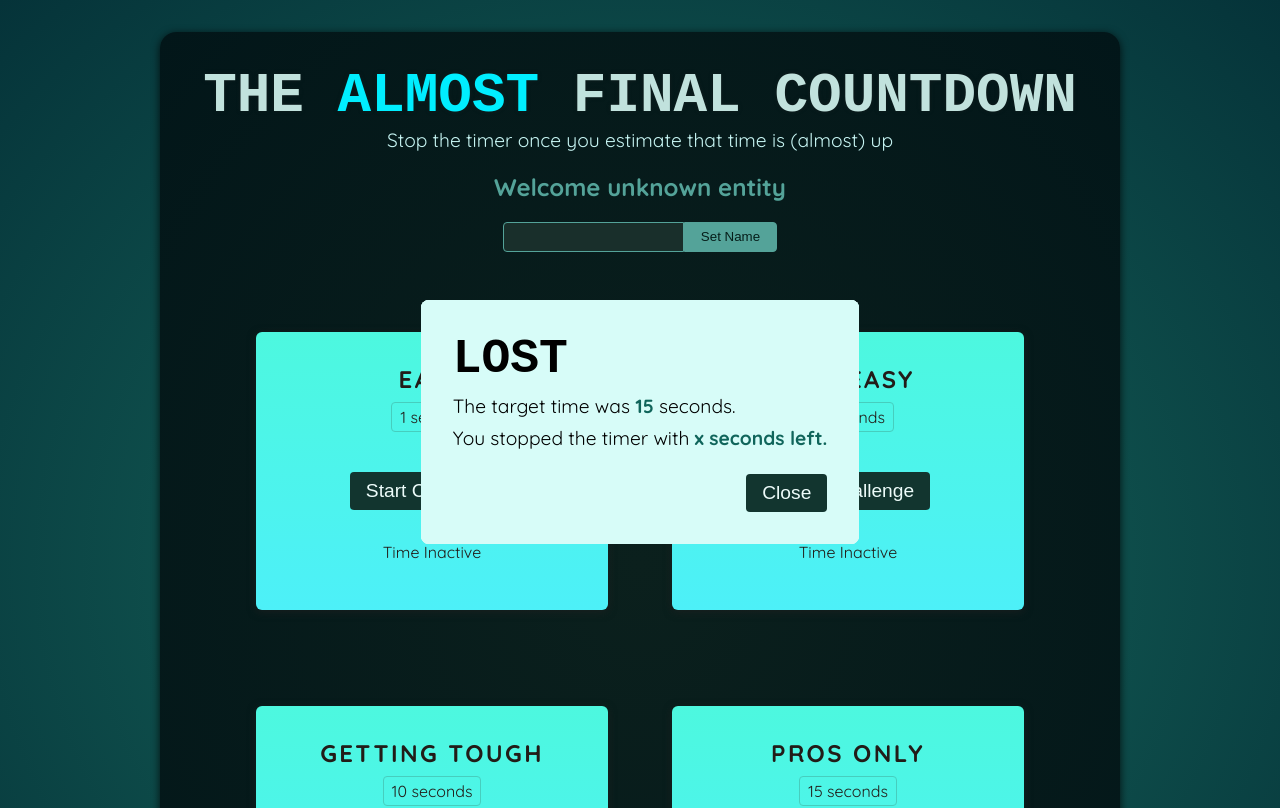
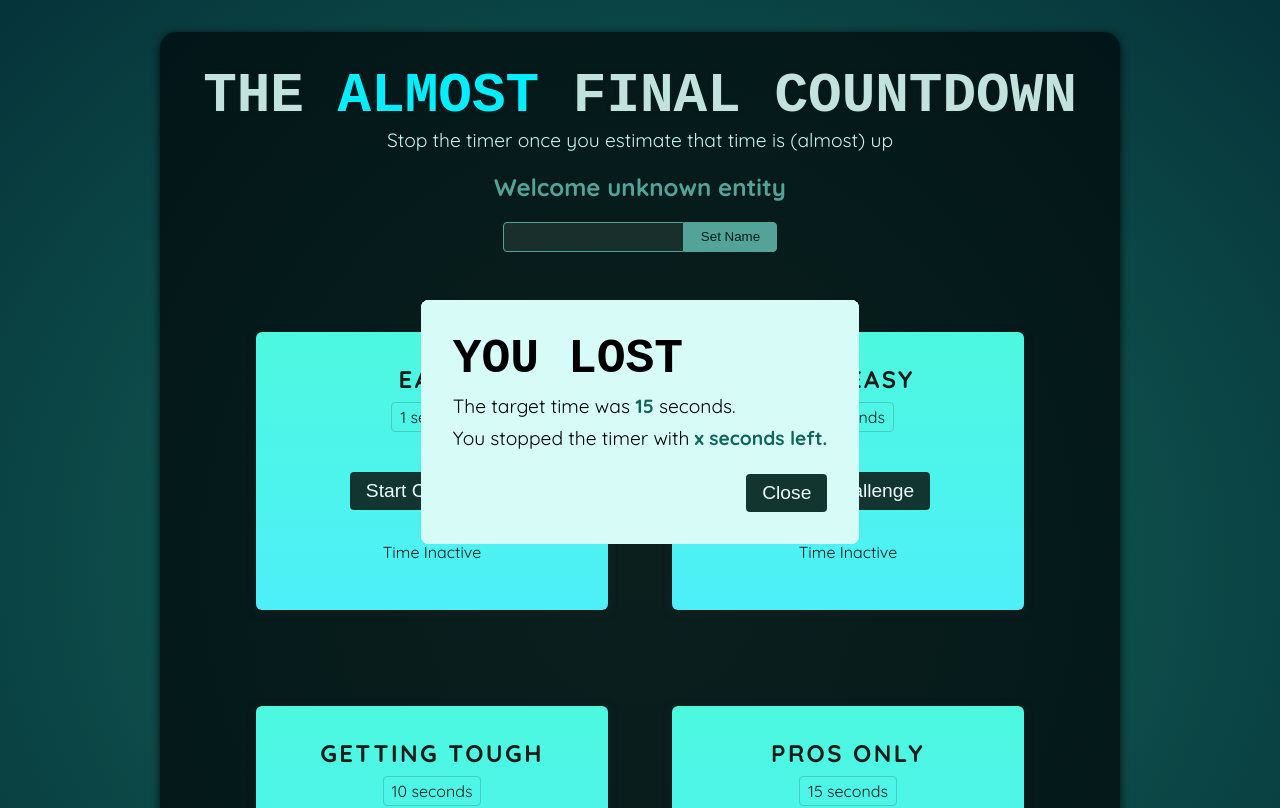
Before and after one commit to SreeragCV/countdown, a React (Vite) app: page / in a window 1280 px wide. Shown: the top 808 px of the page. Built offline with nearby package versions, Linux system fonts and the light colour scheme; a web font is replaced by a local one.

Commit message:
useImperativeHandle used

```diff
--- a/src/components/ResultModal.jsx
+++ b/src/components/ResultModal.jsx
@@ -1,9 +1,20 @@
-import React, { forwardRef } from "react";
+import React, { forwardRef, useImperativeHandle, useRef } from "react";
 
 const ResultModal = forwardRef( function ResultModal({ result, targetTime }, ref) {
+
+  const dialog = useRef();
+
+  useImperativeHandle(ref, () => {
+    return {
+      open(){
+        dialog.current.showModal();
+      }
+    }
+  })
+
   return (
-    <dialog ref={ref} className="result-modal" open>
-      <h2>{result}</h2>
+    <dialog ref={dialog} className="result-modal" open>
+      <h2>You {result}</h2>
       <p>
         The target time was <strong>{targetTime}</strong> seconds.
       </p>
--- a/src/components/TimerChallenge.jsx
+++ b/src/components/TimerChallenge.jsx
@@ -11,7 +11,7 @@
   function handleStart() {
     timer.current = setTimeout(() => {
       setTimeExpired(true);
-      dialog.current.showModal();
+      dialog.current.open();
     }, targetTime * 1000);
     setTimerStarted(true);
   }
```
